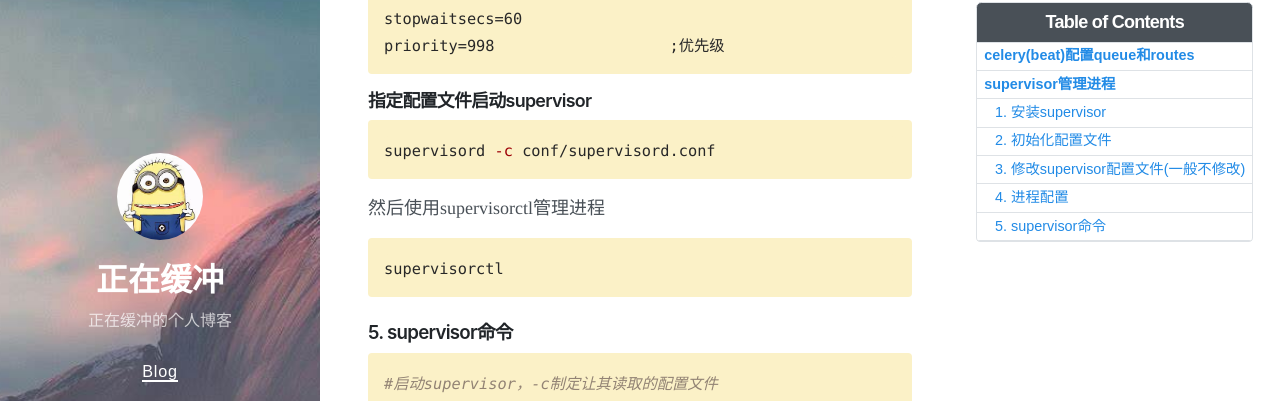
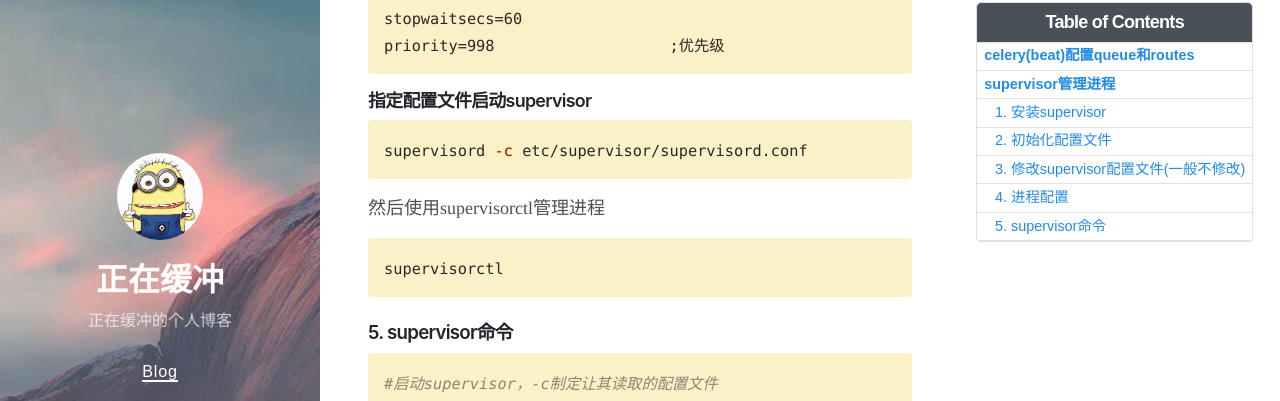
Before and after one commit to Zzhc3321/personal-blog.github.io, a Jekyll site: the page built from _posts/2022-03-13-supervisor配置.md, in a window 1280 px wide and 900 px high, scrolled down 2436 px. Shown: the part 118-519 px from the top of the window. Built offline with Jekyll 4.4.1, drawn with Linux system fonts in a browser that asks for light colours; nearby versions of some CDN libraries.

Commit message:
修改文件: _posts/2022-03-13-supervisor配置.md

````diff
--- a/_posts/2022-03-13-supervisor配置.md
+++ b/_posts/2022-03-13-supervisor配置.md
@@ -125,7 +125,7 @@ priority=998                   ;优先级
 #### 指定配置文件启动supervisor
 
 ```shell
-supervisord -c conf/supervisord.conf
+supervisord -c etc/supervisor/supervisord.conf
 ```
 
 然后使用supervisorctl管理进程
````
